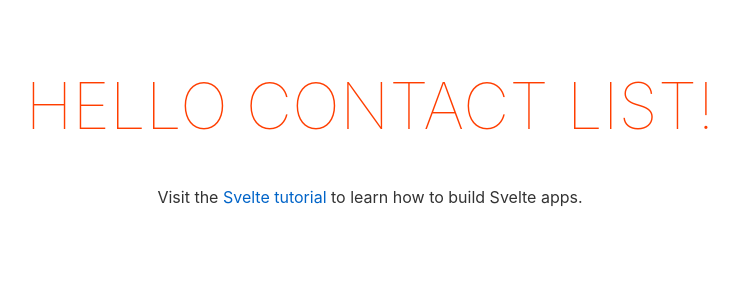
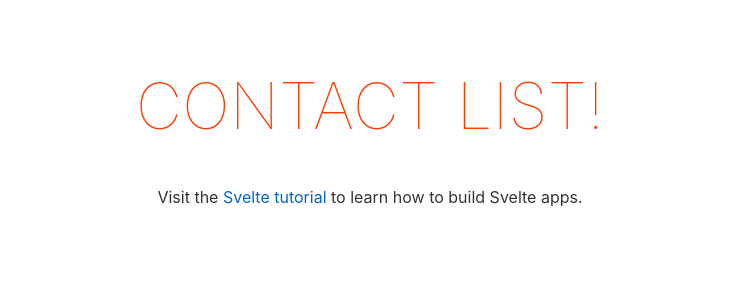
Before and after one commit to raflyfahrezi/contact-list-svelte, a Svelte app: page / in a window 1280 px wide. Shown: the top 300 px of the page, without its empty margins (270-1009 px from the left). Built offline with nearby package versions, Linux system fonts and the light colour scheme.

Commit message:
moving app to app folder

```diff
--- a/src/App.svelte
+++ b/src/App/App.svelte
@@ -5,7 +5,7 @@
 </script>
 
 <main>
-    <h1>Hello {name}!</h1>
+    <h1>{name}!</h1>
     <p>
         Visit the <a href="https://svelte.dev/tutorial">Svelte tutorial</a> to learn
         how to build Svelte apps.
--- a/src/main.js
+++ b/src/main.js
@@ -1,4 +1,4 @@
-import App from './App.svelte'
+import App from './App/App.svelte'
 
 const app = new App({
     target: document.body,
```
